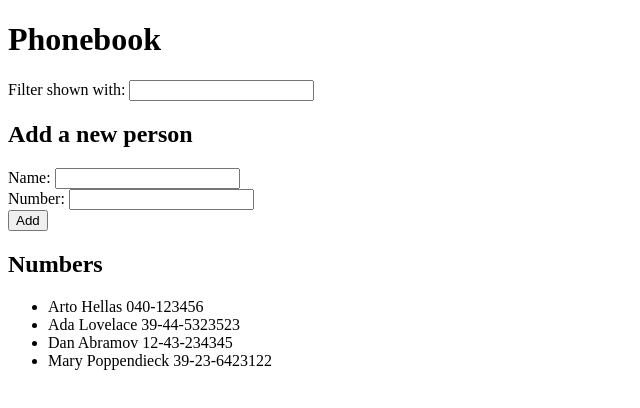
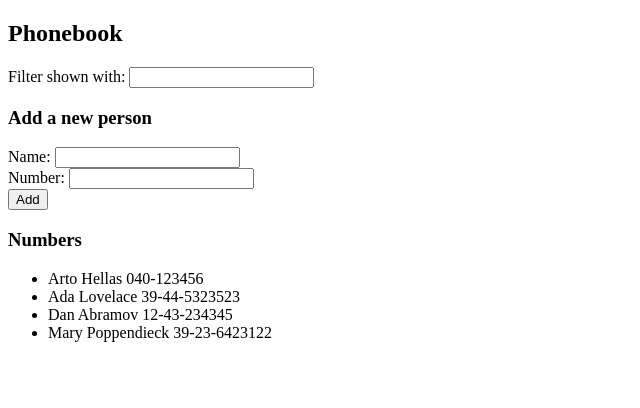
Before and after one commit to mina-fayazi/FullStackOpen, a React (Vite) app in the folder part2/phonebook/: page / in a window 1280 px wide. Shown: the top 408 px of the page, without its empty margins (0-640 px from the left). Built offline with nearby package versions, Linux system fonts and the light colour scheme.

Commit message:
Add exercise 2.10 and update README

```diff
--- a/part2/phonebook/src/App.jsx
+++ b/part2/phonebook/src/App.jsx
@@ -1,4 +1,7 @@
 import { useState } from 'react'
+import Filter from './components/Filter'
+import PersonForm from './components/PersonForm'
+import Persons from './components/Persons'
 
 const App = () => {
   const [persons, setPersons] = useState([
@@ -43,45 +46,25 @@ const App = () => {
 
   return (
     <div>
-      <h1>Phonebook</h1>
-	  <div>
-        Filter shown with: <input
-			id="filter"
-			name="filter"
-			value={filter}
-			onChange={handleFilterChange}
-          />
-      </div>
-	  <h2>Add a new person</h2>
-      <form onSubmit={addPerson}>
-        <div>
-          Name: <input
-            id="name"
-            name="name"
-            value={newName}
-            onChange={handleNameChange}
-            autoComplete="name"
-          />
-        </div>
-		<div>
-          Number: <input
-			id="number"
-			name="number"
-			value={newNumber}
-			onChange={handleNumberChange}
-			autoComplete="number"
-          />
-        </div>
-        <div>
-          <button type="submit">Add</button>
-        </div>
-      </form>
-      <h2>Numbers</h2>
-      <ul>
-        {personsToShow.map((person) => (
-          <li key={person.id}>{person.name} {person.number}</li>
-        ))}
-      </ul>
+
+      <h2>Phonebook</h2>
+
+	  <Filter filter={filter} onFilterChange={handleFilterChange} />
+
+	  <h3>Add a new person</h3>
+
+      <PersonForm
+        newName={newName}
+        newNumber={newNumber}
+        onNameChange={handleNameChange}
+        onNumberChange={handleNumberChange}
+        onSubmit={addPerson}
+      />
+
+      <h3>Numbers</h3>
+
+      <Persons persons={personsToShow} />
+
     </div>
   )
 }
--- /dev/null
+++ b/part2/phonebook/src/components/Filter.jsx
@@ -0,0 +1,14 @@
+const Filter = ({ filter, onFilterChange }) => {
+  return (
+    <div>
+      Filter shown with: <input
+        id="filter"
+        name="filter"
+        value={filter}
+        onChange={onFilterChange}
+      />
+    </div>
+  )
+}
+
+export default Filter
--- /dev/null
+++ b/part2/phonebook/src/components/PersonForm.jsx
@@ -0,0 +1,29 @@
+const PersonForm = ({ newName, newNumber, onNameChange, onNumberChange, onSubmit }) => {
+  return (
+    <form onSubmit={onSubmit}>
+      <div>
+        Name: <input
+          id="name"
+          name="name"
+          value={newName}
+          onChange={onNameChange}
+          autoComplete="name"
+        />
+      </div>
+      <div>
+        Number: <input
+          id="number"
+          name="number"
+          value={newNumber}
+          onChange={onNumberChange}
+          autoComplete="number"
+        />
+      </div>
+      <div>
+        <button type="submit">Add</button>
+      </div>
+    </form>
+  )
+}
+
+export default PersonForm
--- /dev/null
+++ b/part2/phonebook/src/components/Persons.jsx
@@ -0,0 +1,13 @@
+const Persons = ({ persons }) => {
+  return (
+    <ul>
+      {persons.map((person) => (
+        <li key={person.id}>
+          {person.name} {person.number}
+        </li>
+      ))}
+    </ul>
+  )
+}
+
+export default Persons
```
Also changed, not shown: 1 other file (tests, documents, lock files or other folders).
